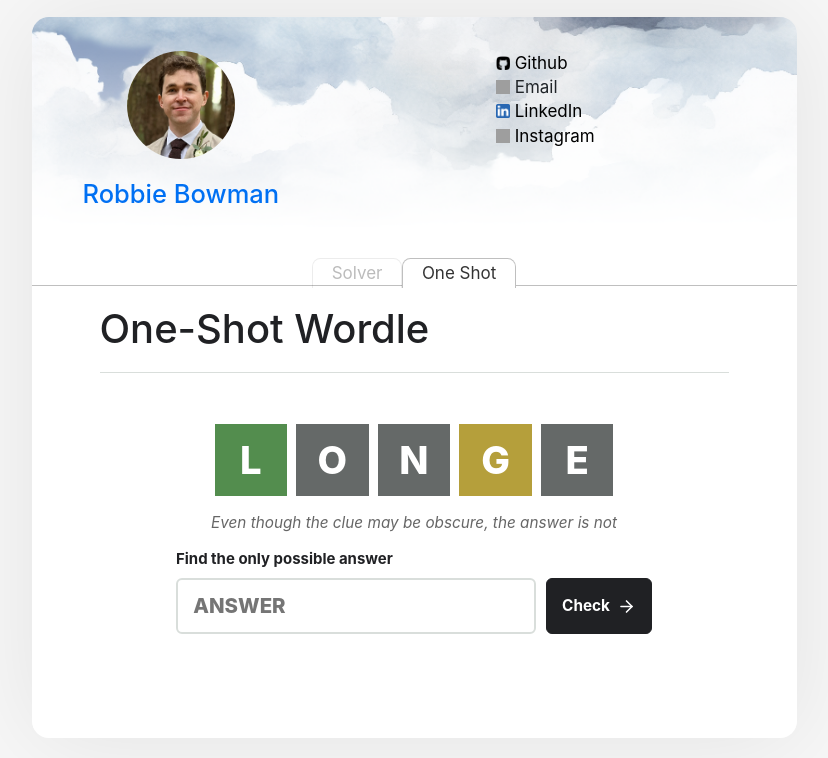
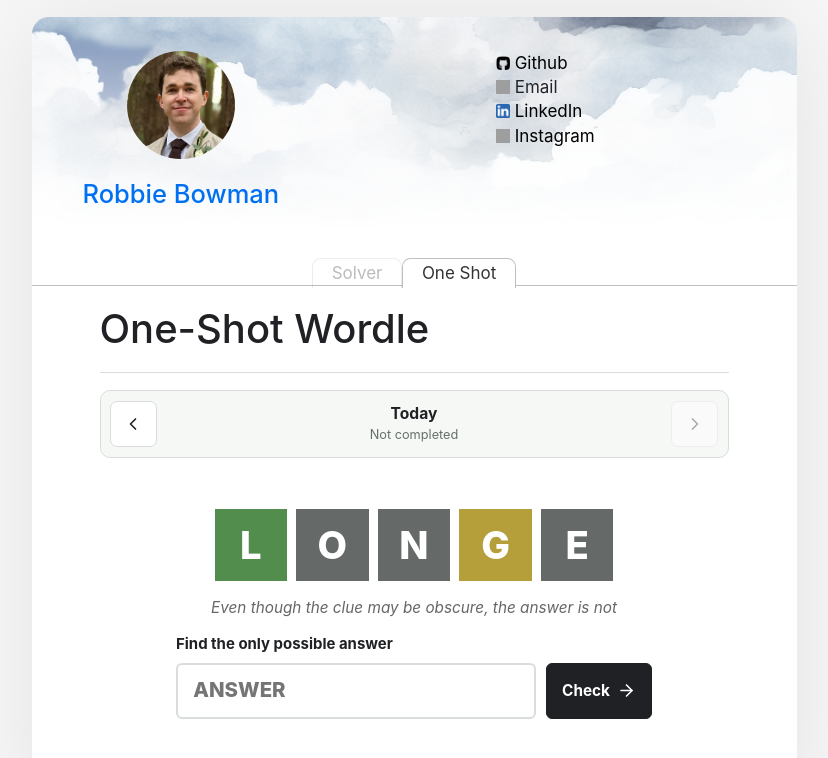
Before and after one commit to robbiebowman/nextjs-blog, a Next.js app: page /one-shot-wordle in a window 1280 px wide. Shown: the top 758 px of the page, without its empty margins (226-1054 px from the left). Built offline with nearby package versions, Linux system fonts and the light colour scheme; grey boxes are pictures that could not be loaded.

Commit message:
Add One-Shot Wordle archive

```diff
--- a/components/one-shot-wordle/one-shot-wordle-game.js
+++ b/components/one-shot-wordle/one-shot-wordle-game.js
@@ -1,4 +1,11 @@
-import { ArrowRight, Check, Sparkles } from 'lucide-react'
+import {
+  ArrowLeft,
+  ArrowRight,
+  Check,
+  ChevronLeft,
+  ChevronRight,
+  Sparkles,
+} from 'lucide-react'
 import { useEffect, useMemo, useRef, useState } from 'react'
 import { deserializePuzzles } from '../../lib/one-shot-wordle-puzzles'
 import styles from './one-shot-wordle-game.module.css'
@@ -6,15 +13,49 @@ import styles from './one-shot-wordle-game.module.css'
 const STATE_NAMES = ['absent', 'present elsewhere', 'correct position']
 const STATE_CLASSES = ['absent', 'present', 'correct']
 const MILLISECONDS_PER_DAY = 24 * 60 * 60 * 1000
+const COMPLETED_DAYS_STORAGE_KEY = 'one-shot-wordle-completed-days'
 
-function getDailyPuzzleIndex(puzzleCount) {
-  const today = new Date()
-  const localDay = Date.UTC(
-    today.getFullYear(),
-    today.getMonth(),
-    today.getDate()
-  )
-  return Math.floor(localDay / MILLISECONDS_PER_DAY) % puzzleCount
+function getLocalDayNumber(date = new Date()) {
+  return Math.floor(Date.UTC(
+    date.getFullYear(),
+    date.getMonth(),
+    date.getDate()
+  ) / MILLISECONDS_PER_DAY)
+}
+
+function getDailyPuzzleIndex(dayNumber, puzzleCount) {
+  return ((dayNumber % puzzleCount) + puzzleCount) % puzzleCount
+}
+
+function formatPuzzleDate(dayNumber) {
+  return new Intl.DateTimeFormat(undefined, {
+    day: 'numeric',
+    month: 'long',
+    timeZone: 'UTC',
+    year: 'numeric',
+  }).format(new Date(dayNumber * MILLISECONDS_PER_DAY))
+}
+
+function loadCompletedDays() {
+  try {
+    const savedDays = JSON.parse(
+      window.localStorage.getItem(COMPLETED_DAYS_STORAGE_KEY) || '[]'
+    )
+    return new Set(savedDays.filter(Number.isInteger))
+  } catch {
+    return new Set()
+  }
+}
+
+function saveCompletedDays(completedDays) {
+  try {
+    window.localStorage.setItem(
+      COMPLETED_DAYS_STORAGE_KEY,
+      JSON.stringify([...completedDays].sort((a, b) => a - b))
+    )
+  } catch {
+    // The game remains playable when storage is unavailable.
+  }
 }
 
 function getMillisecondsUntilTomorrow() {
@@ -33,11 +74,12 @@ export default function OneShotWordleGame({
   validWords,
   answers,
 }) {
-  const [puzzleIndex, setPuzzleIndex] = useState(null)
+  const [selectedDay, setSelectedDay] = useState(null)
+  const [todayDay, setTodayDay] = useState(null)
+  const [completedDays, setCompletedDays] = useState(new Set())
   const [entry, setEntry] = useState('')
   const [message, setMessage] = useState('')
   const [messageType, setMessageType] = useState('neutral')
-  const [isSolved, setIsSolved] = useState(false)
   const inputRef = useRef(null)
   const puzzles = useMemo(
     () => deserializePuzzles(serializedPuzzles),
@@ -45,26 +87,40 @@ export default function OneShotWordleGame({
   )
   const validWordSet = useMemo(() => new Set(validWords.split(',')), [validWords])
   const answerSet = useMemo(() => new Set(answers?.split(',') || []), [answers])
-  const puzzle = puzzleIndex === null ? null : puzzles[puzzleIndex]
+  const puzzle = selectedDay === null
+    ? null
+    : puzzles[getDailyPuzzleIndex(selectedDay, puzzles.length)]
+  const isSolved = selectedDay !== null && completedDays.has(selectedDay)
+  const earliestDay = todayDay === null ? null : todayDay - puzzles.length + 1
+  const isToday = selectedDay === todayDay
 
   useEffect(() => {
     let timeoutId
 
     function showTodaysPuzzle() {
-      setPuzzleIndex(getDailyPuzzleIndex(puzzles.length))
+      const nextTodayDay = getLocalDayNumber()
+      setTodayDay(nextTodayDay)
+      setSelectedDay(nextTodayDay)
       setEntry('')
       setMessage('')
       setMessageType('neutral')
-      setIsSolved(false)
       timeoutId = window.setTimeout(
         showTodaysPuzzle,
         getMillisecondsUntilTomorrow() + 100
       )
     }
 
+    setCompletedDays(loadCompletedDays())
     showTodaysPuzzle()
     return () => window.clearTimeout(timeoutId)
   }, [puzzles.length])
+
+  function selectDay(dayNumber) {
+    setSelectedDay(dayNumber)
+    setEntry('')
+    setMessage('')
+    setMessageType('neutral')
+  }
 
   function handleEntryChange(event) {
     setEntry(
@@ -96,7 +152,9 @@ export default function OneShotWordleGame({
     }
 
     if (submittedWord === puzzle.answer) {
-      setIsSolved(true)
+      const nextCompletedDays = new Set(completedDays).add(selectedDay)
+      setCompletedDays(nextCompletedDays)
+      saveCompletedDays(nextCompletedDays)
       return
     }
 
@@ -112,6 +170,34 @@ export default function OneShotWordleGame({
           <h1>One-Shot Wordle</h1>
         </div>
       </header>
+
+      {selectedDay !== null && (
+        <nav className={styles.dayNavigator} aria-label="Choose puzzle day">
+          <button
+            aria-label="Play previous day's puzzle"
+            disabled={selectedDay <= earliestDay}
+            onClick={() => selectDay(selectedDay - 1)}
+            type="button"
+          >
+            <ChevronLeft aria-hidden="true" size={20} />
+          </button>
+          <div className={styles.dayLabel}>
+            <strong>{isToday ? 'Today' : formatPuzzleDate(selectedDay)}</strong>
+            <span>
+              {isSolved && <Check aria-hidden="true" size={15} strokeWidth={3} />}
+              {isSolved ? 'Completed' : 'Not completed'}
+            </span>
+          </div>
+          <button
+            aria-label="Play next day's puzzle"
+            disabled={isToday}
+            onClick={() => selectDay(selectedDay + 1)}
+            type="button"
+          >
+            <ChevronRight aria-hidden="true" size={20} />
+          </button>
+        </nav>
+      )}
 
       {puzzle ? (
         <section className={styles.playArea} aria-label="Given clue">
@@ -167,6 +253,16 @@ export default function OneShotWordleGame({
                 <Check aria-hidden="true" size={18} strokeWidth={3} />
                 You found the only possible answer
               </p>
+              {!isToday && (
+                <button
+                  className={styles.returnButton}
+                  onClick={() => selectDay(todayDay)}
+                  type="button"
+                >
+                  <ArrowLeft aria-hidden="true" size={17} />
+                  Return to today
+                </button>
+              )}
             </div>
           ) : (
             <>
--- a/components/one-shot-wordle/one-shot-wordle-game.module.css
+++ b/components/one-shot-wordle/one-shot-wordle-game.module.css
@@ -25,6 +25,71 @@
   letter-spacing: 0;
   line-height: 1.1;
   margin: 0;
+}
+
+.dayNavigator {
+  align-items: center;
+  background: var(--surface);
+  border: 1px solid var(--line);
+  border-radius: 10px;
+  display: grid;
+  gap: 0.75rem;
+  grid-template-columns: 2.75rem 1fr 2.75rem;
+  margin-top: 1rem;
+  padding: 0.55rem;
+}
+
+.dayNavigator button {
+  align-items: center;
+  background: #fff;
+  border: 1px solid var(--line);
+  border-radius: 7px;
+  color: var(--ink);
+  cursor: pointer;
+  display: flex;
+  height: 2.75rem;
+  justify-content: center;
+  padding: 0;
+}
+
+.dayNavigator button:hover:not(:disabled) {
+  border-color: var(--green);
+  color: var(--green);
+}
+
+.dayNavigator button:focus-visible,
+.returnButton:focus-visible {
+  outline: 3px solid #3077c9;
+  outline-offset: 2px;
+}
+
+.dayNavigator button:disabled {
+  cursor: not-allowed;
+  opacity: 0.35;
+}
+
+.dayLabel {
+  min-width: 0;
+  text-align: center;
+}
+
+.dayLabel strong {
+  display: block;
+  font-size: 0.92rem;
+}
+
+.dayLabel span {
+  align-items: center;
+  color: var(--muted);
+  display: flex;
+  font-size: 0.75rem;
+  gap: 0.25rem;
+  justify-content: center;
+  margin-top: 0.15rem;
+}
+
+.dayLabel span svg {
+  color: var(--green);
 }
 
 .kicker {
@@ -294,6 +359,26 @@
   margin: 1.15rem 0 0;
 }
 
+.returnButton {
+  align-items: center;
+  background: transparent;
+  border: 0;
+  color: #356a31;
+  cursor: pointer;
+  display: flex;
+  font: inherit;
+  font-size: 0.8rem;
+  font-weight: 750;
+  gap: 0.35rem;
+  justify-content: center;
+  margin: 1rem auto 0;
+  padding: 0.35rem 0.5rem;
+}
+
+.returnButton:hover {
+  text-decoration: underline;
+}
+
 @keyframes reveal-correct {
   0% {
     opacity: 0;
```
